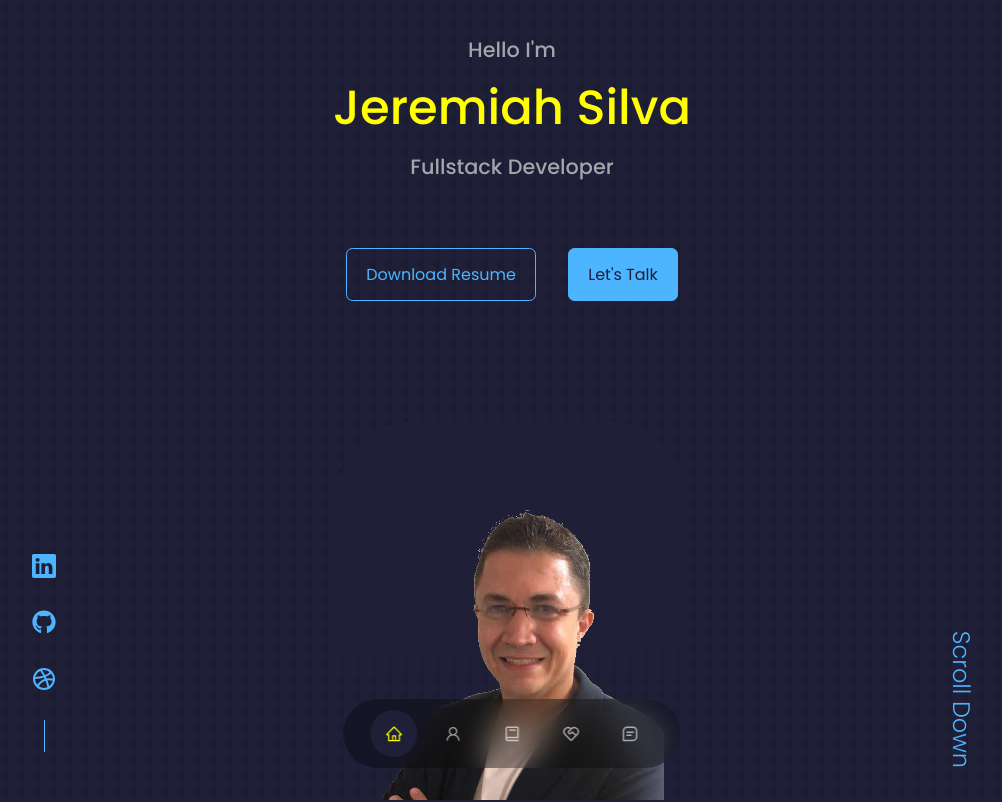
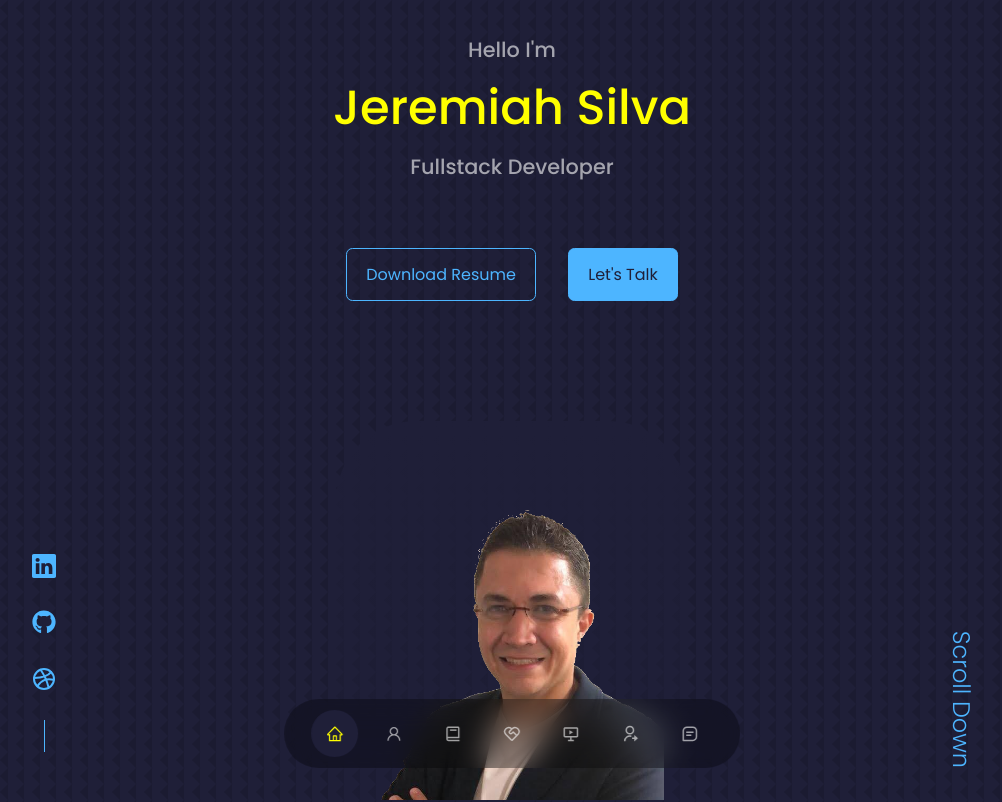
Before and after one commit to Jeremiah-Silva/jeremiah--portfolio, a React (Create React App) app: page / in a window 1280 px wide. Shown: the top 802 px of the page, without its empty margins (128-1130 px from the left). Built offline with nearby package versions, Linux system fonts and the light colour scheme.

Commit message:
Created two more itens

```diff
--- a/src/components/nav/Nav.jsx
+++ b/src/components/nav/Nav.jsx
@@ -5,7 +5,9 @@ import {AiOutlineUser} from 'react-icons/ai'
 import {BiBook} from 'react-icons/bi'
 import {RiServiceLine} from 'react-icons/ri'
 import {BiMessageSquareDetail} from 'react-icons/bi'
+import {BiSlideshow} from 'react-icons/bi'
 import {useState} from 'react'
+import {RiUserShared2Line} from 'react-icons/ri'
 
 const Nav = () => {
   const [activeNav, setActiveNav] = useState('#')
@@ -15,6 +17,8 @@ const Nav = () => {
       <a href="#about" onClick={() => setActiveNav('#about')} className={activeNav === '#about' ? 'active' : ''}><AiOutlineUser/></a>
       <a href="#experience" onClick={() => setActiveNav('#experience')} className={activeNav === '#experience' ? 'active' : ''}><BiBook/></a>
       <a href="#services" onClick={() => setActiveNav('#services')} className={activeNav === '#services' ? 'active' : ''}><RiServiceLine/></a>
+      <a href="#portfolio" onClick={() => setActiveNav('#portfolio')} className={activeNav === '#portfolio' ? 'active' : ''}><BiSlideshow/></a>
+      <a href="#testimonials" onClick={() => setActiveNav('#testimonials')} className={activeNav === '#testimonials' ? 'active' : ''}><RiUserShared2Line/></a>
       <a href="#contact" onClick={() => setActiveNav('#contact')} className={activeNav === '#contact' ? 'active' : ''}><BiMessageSquareDetail/></a>
     </nav>
   )
```
